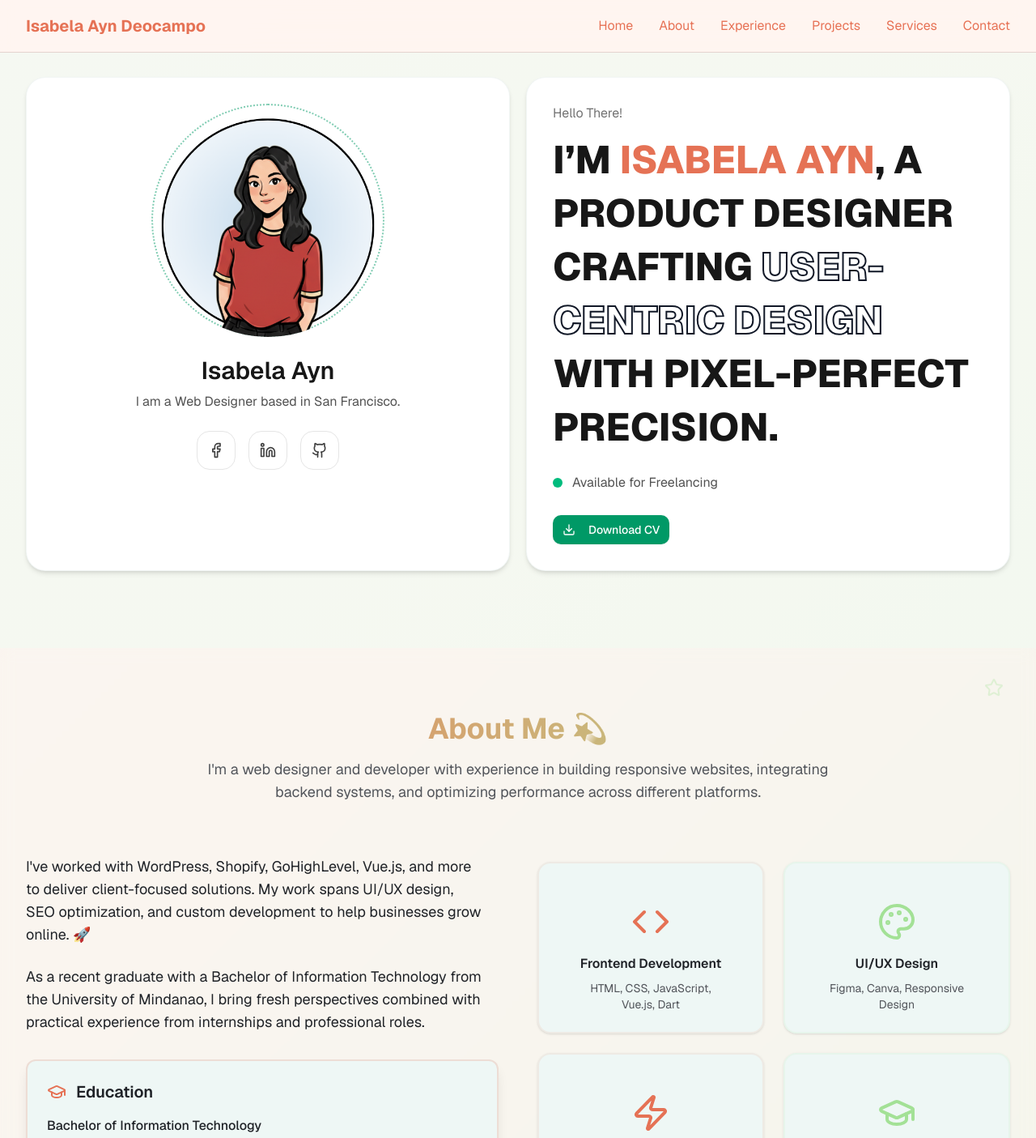
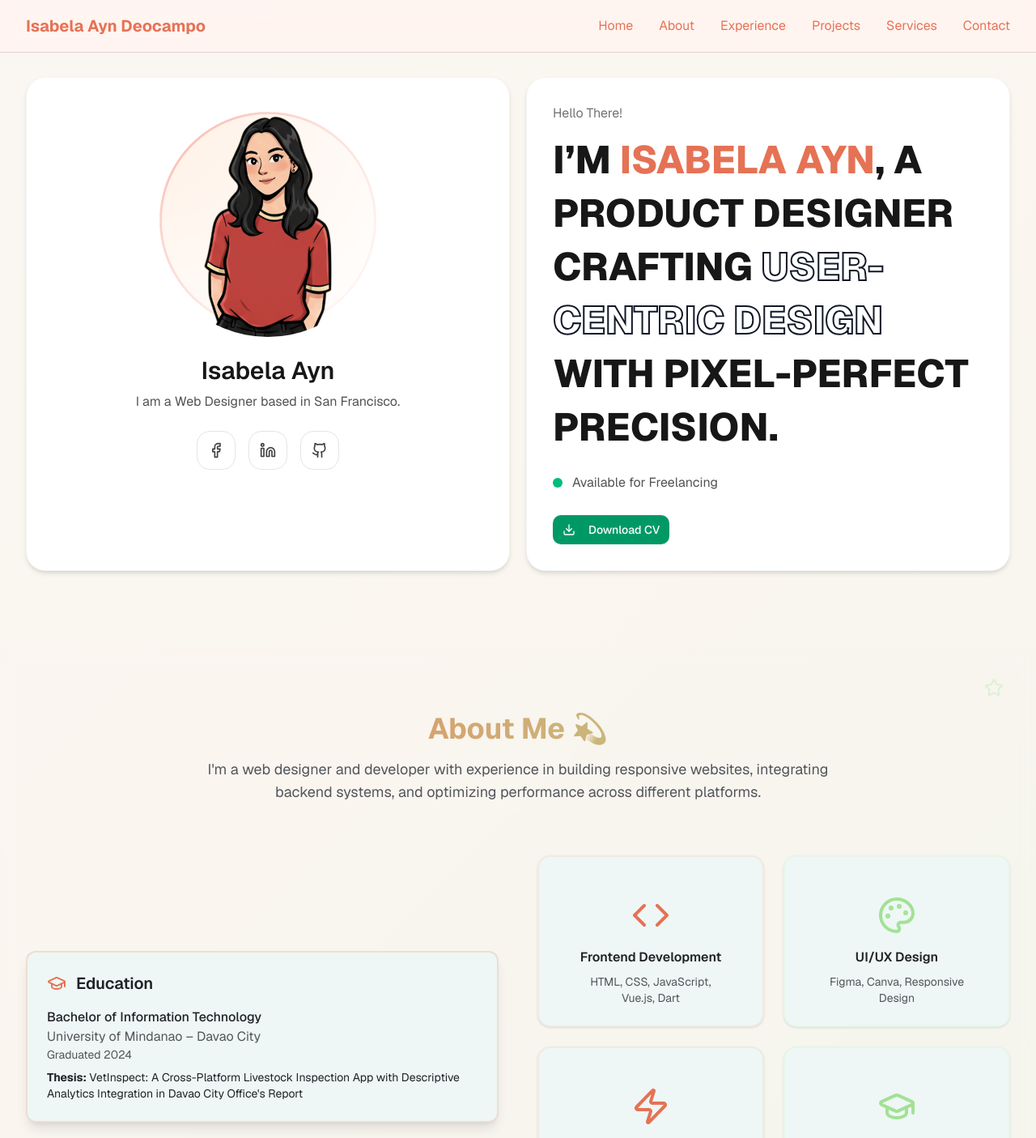
Before and after one commit to michael-cmda/ayn-portfolio, a Next.js app: page / in a window 1280 px wide. Shown: the top 1405 px of the page at 81% size. Built offline with nearby package versions, Linux system fonts and the light colour scheme.

Commit message:
updated hero

```diff
--- a/components/about-section.tsx
+++ b/components/about-section.tsx
@@ -27,15 +27,6 @@ export function AboutSection() {
 
         <div className="grid grid-cols-1 lg:grid-cols-2 gap-12 items-center">
           <div>
-            <p className="text-lg mb-6 text-pretty">
-              I've worked with WordPress, Shopify, GoHighLevel, Vue.js, and more to deliver client-focused solutions. My
-              work spans UI/UX design, SEO optimization, and custom development to help businesses grow online. 🚀
-            </p>
-            <p className="text-lg mb-8 text-pretty">
-              As a recent graduate with a Bachelor of Information Technology from the University of Mindanao, I bring
-              fresh perspectives combined with practical experience from internships and professional roles.
-            </p>
-
             <div className="bg-card p-6 rounded-lg border-2 border-primary/20 hover:border-primary/40 transition-all duration-300 shadow-lg">
               <div className="flex items-center mb-4">
                 <GraduationCap className="h-6 w-6 text-primary mr-3" />
--- a/components/hero-section.tsx
+++ b/components/hero-section.tsx
@@ -8,15 +8,15 @@ export function HeroSection() {
   return (
     <section
       id="home"
-      className="bg-emerald-50/50 min-h-screen flex items-center justify-center px-4 sm:px-6 lg:px-8 py-12"
+      className="bg-card/30 min-h-screen flex items-center justify-center px-4 sm:px-6 lg:px-8 py-12"
     >
       <div className="max-w-7xl mx-auto grid grid-cols-1 lg:grid-cols-2 gap-10 lg:gap-5">
         {/* LEFT: Profile card */}
         <div className="rounded-3xl bg-white p-6 sm:p-8 shadow-md border border-emerald-900/5 flex flex-col items-center">
           <div className="relative w-60 h-60 sm:w-72 sm:h-72">
-            <div className="absolute inset-0 rounded-full border-2 border-emerald-600/50 border-dotted" />
+            <div className="absolute inset-0 rounded-full" />
             <Image
-              src="/images/profile4.png.png"
+              src="/images/profile5.png"
               alt="Your name"
               fill
               priority
```
Also changed, not shown: public/images/profile5.png (added).
